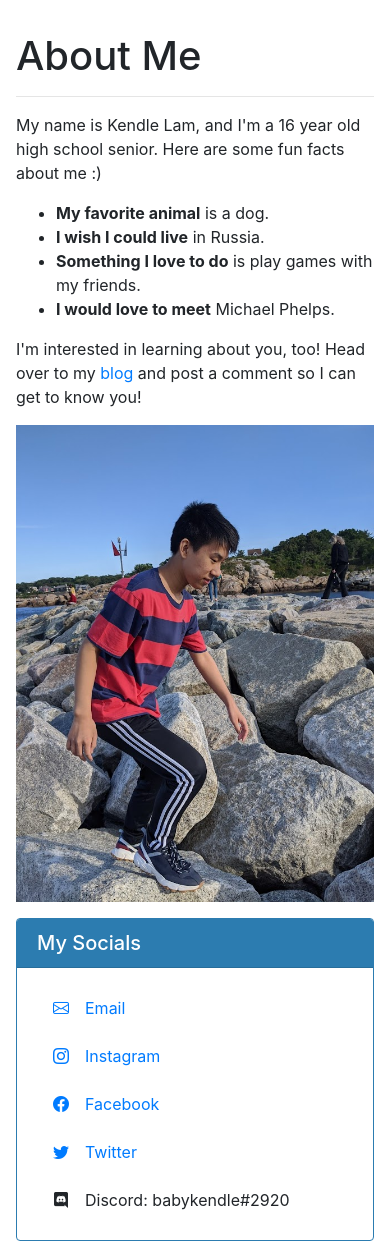
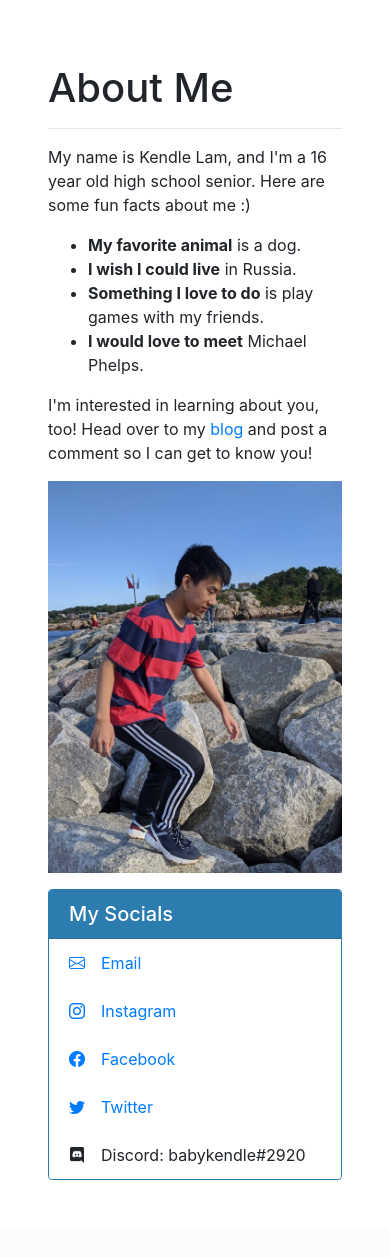
Before and after one commit to GeneralEggnog/animated-octo-funicular, a Flask app: page /about in a window 390 px wide. Shown: the part 314-1571 px from the top of the page. After the commit the page ends 1494 px from the top, so only its background shows below. Run offline with Flask 2, Linux system fonts and the light colour scheme; some libraries are stand-ins or nearby versions.

Commit message:
about ui responsive ipad fix

```diff
--- a/flaskblog/templates/about.html
+++ b/flaskblog/templates/about.html
@@ -1,9 +1,9 @@
 {% extends "layout.html"%}
 {% set active_page = "about" %}
 {% block content %}
-<div class="container p-3 mt-3">
+<div class="container p-5 mt-3">
     <div class="row">
-        <div class="col-lg-5">
+        <div class="col-lg-5 col-sm-12">
             <h1>About Me</h1>
             <hr>
             <p>My name is Kendle Lam, and I'm a 16 year old high school senior. Here are some fun facts about me :) </p>
@@ -15,14 +15,14 @@
             </ul>
             <p>I'm interested in learning about you, too! Head over to my <a href="{{ url_for('posts.blog') }}">blog</a> and post a comment so I can get to know you!</p>
         </div>
-        <div class="col-lg-4 mb-3">
+        <div class="col-lg-4 col-sm-6 mb-3">
             <img class="img-fluid" alt="Kendle Lam" title="Kendle Lam" src="{{ url_for('static', filename='about_image.jpg')}}">
         </div>
-        <div class="col-lg-3">
+        <div class="col-lg-3 col-sm-6">
             <div class="card" style="border-color:#2c7cb0">
                     <h5 class="card-title text-white card-header" style="background-color: #2c7cb0;">My Socials</h5>
 
-                <ul class="list-group list-group-flush p-3 text-black">
+                <ul class="list-group list-group-flush text-black">
                     <a href="mailto:kendle.lam@gmail.com" target="_blank" rel="noopener noreferrer"><li class="list-group-item"><i class="bi bi-envelope mr-3"></i></i>Email</li></a>
                     <a href="https://www.instagram.com/kendle.lam/" target="_blank" rel="noopener noreferrer"><li class="list-group-item"><i class="bi bi-instagram mr-3"></i>Instagram</li></a>
                     <a href="https://www.facebook.com/profile.php?id=100009412276691" target="_blank" rel="noopener noreferrer"><li class="list-group-item"><i class="bi bi-facebook mr-3"></i>Facebook</li></a>
--- a/flaskblog/templates/index.html
+++ b/flaskblog/templates/index.html
@@ -1,7 +1,7 @@
 {% extends "layout.html"%}
 {% set active_page = "index" %}
 {% block content %}
-    <div class="container pt-3">
+    <div class="container p-5">
         <div class="row">
             <div class="col-md-7 align-self-center">
                 <h1 class="py-3">Hi there, I'm Kendle! &#128075</h1>
```
